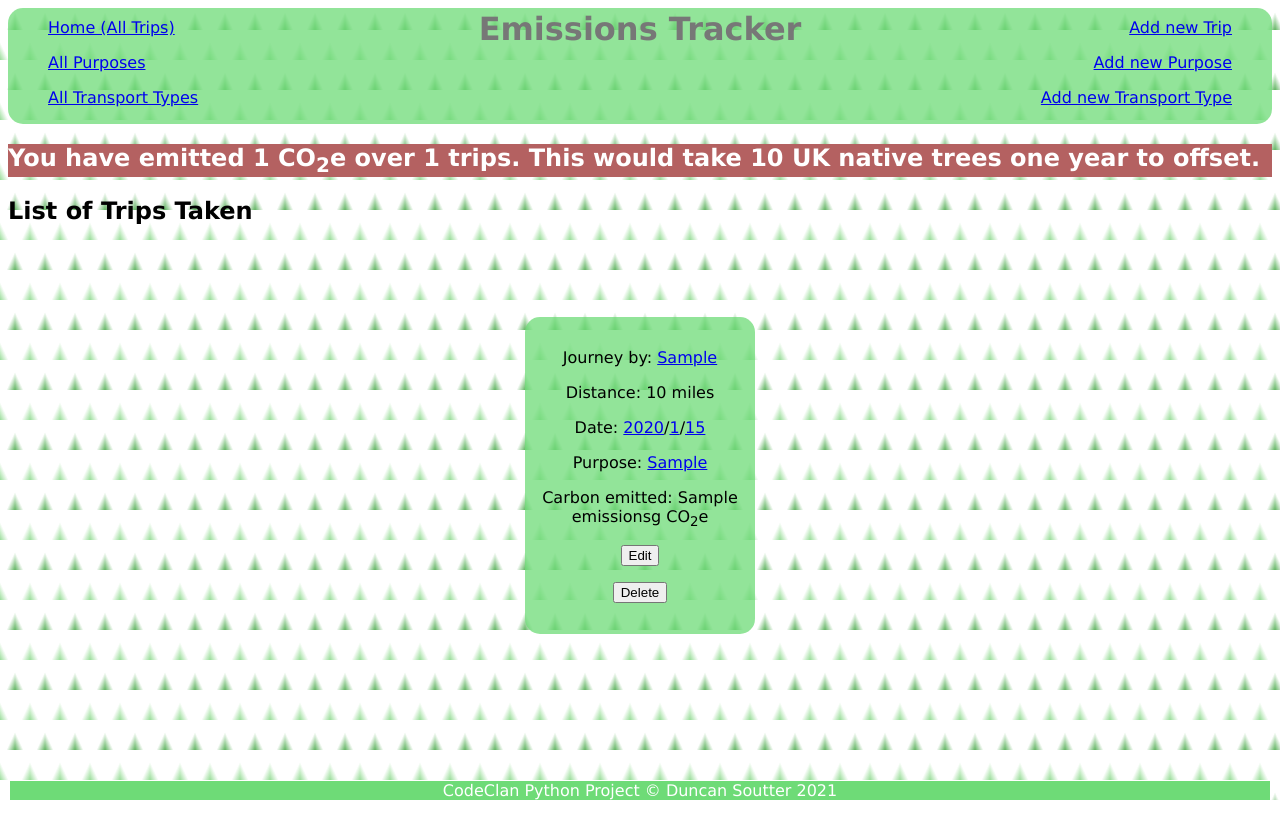
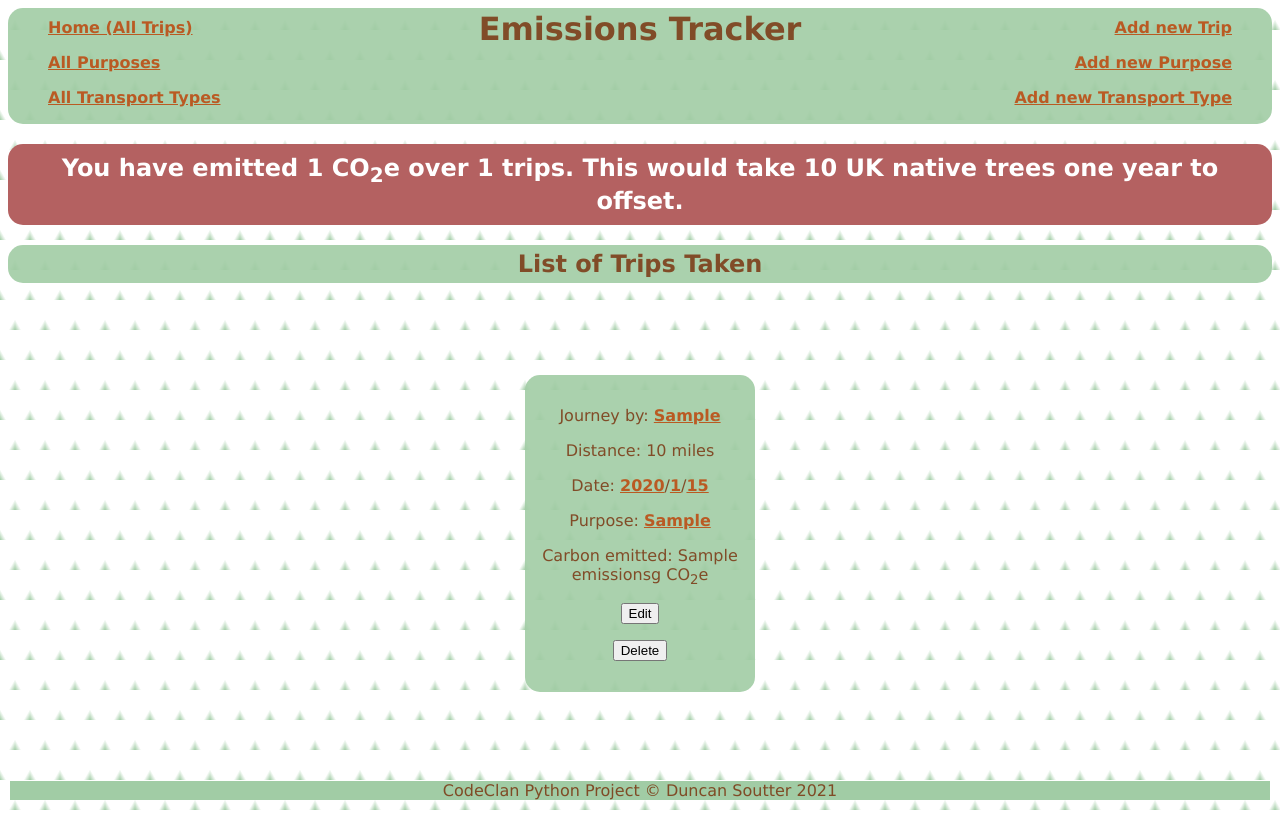
Before and after one commit to DSoutter/carbon_tracker_python_project, a Flask app: template project_files/templates/trips/index.html in a window 1280 px wide. Run offline with Flask 2, Linux system fonts and the light colour scheme; the template is opened without the code that fills it: most values are stand-ins (such as "Sample title", 1, 10 or a date in 2020).

Commit message:
added red bar

```diff
--- a/project_files/static/style.css
+++ b/project_files/static/style.css
@@ -1,10 +1,10 @@
 html {
     font-family:  'Lucida Sans', Arial, sans-serif;
     background:
-      linear-gradient(115deg, transparent 85%, rgb(153, 221, 153)) 0 0,
-      linear-gradient(245deg, transparent 85%, rgb(153, 221, 153)) 0 0,
-      linear-gradient(115deg, transparent 85%, rgb(97, 180, 97)) 15px -30px,
-      linear-gradient(245deg, transparent 85%, rgb(97, 180, 97)) 15px -30px,
+      linear-gradient(120deg, transparent 90%, rgb(161, 204, 165)) 0 0,
+      linear-gradient(240deg, transparent 90%, rgb(161, 204, 165)) 0 0,
+      linear-gradient(120deg, transparent 90%, rgb(161, 204, 165)) 15px -30px,
+      linear-gradient(240deg, transparent 90%, rgb(161, 204, 165)) 15px -30px,
       rgb(255, 255, 255);
     background-size: 30px 60px;
     height: 100%;
@@ -14,8 +14,8 @@ header {
     background-color: white;
 }
 #emissions-statement-good {
-    background-color:  rgba(110, 219, 119, 0.75) ;
-    color: rgb(119, 119, 119);
+    background-color:  rgba(161, 204, 165, 0.9)  ;
+    color: rgba(119, 42, 6, 0.80);
 }
 #emissions-statement-bad {
     background-color:  rgb(180, 97, 97);
@@ -23,22 +23,23 @@ header {
 }
 .carbon-statement {
     text-align: center;
-    padding: 10px
+    padding: 10px;
+    border-radius: 15px;
 }
-/* .centre-text {
-    font-family:  'Lucida Sans', Arial, sans-serif;
-    background:
-      linear-gradient(115deg, transparent 85%, rgb(153, 221, 153)) 0 0,
-      linear-gradient(245deg, transparent 85%, rgb(153, 221, 153)) 0 0,
-      linear-gradient(115deg, transparent 85%, rgb(97, 180, 97)) 15px -30px,
-      linear-gradient(245deg, transparent 85%, rgb(97, 180, 97)) 15px -30px,
-      rgb(255, 255, 255);
-    background-size: 30px 60px;
-} */
+
+.title-text {
+    left: 20px;
+    right: 20px;
+    padding: 5px;
+    text-align: center;
+    color: rgba(119, 42, 6, 0.80);
+    background-color:  rgba(161, 204, 165, 0.9)  ;
+    border-radius: 15px;
+}
 
 body > header {
-    color: rgb(119, 119, 119);
-    background-color:  rgba(110, 219, 119, 0.75) ;
+    color: rgba(119, 42, 6, 0.80);
+    background-color:  rgba(161, 204, 165, 0.9)  ;
     border-radius: 15px;
     text-align: center;
     padding-bottom: 1px;
@@ -74,13 +75,13 @@ body > header > ul{
 }
 
 .trips_flex >* {
-    background-color: rgba(110, 219, 119, 0.75) ;
+    background-color: rgba(161, 204, 165, 0.9) ;
     border-radius: 15px;
     width: 200px;
     margin: 5%;
     padding: 15px;
     text-align: center;
-
+    color: rgba(119, 42, 6, 0.80);
 }
 
 .centre-text {
@@ -94,7 +95,13 @@ body > header > ul{
     left: 10px;
     right: 10px;
     bottom: 0px;
-    background-color: rgba(110, 219, 119);
+    background-color: rgba(161, 204, 165) ;
     color: white;
     text-align: center;
+    color: rgba(119, 42, 6, 0.80);
+
 }
+a {
+    font-weight: bold;
+    color: rgba(190, 60, 0, 0.8);
+}
--- a/project_files/templates/base.html
+++ b/project_files/templates/base.html
@@ -28,7 +28,7 @@
     <h2 class = "carbon-statement" id = "emissions-statement-good">You have emitted
         {{total_carbon_emissions}} CO<sub>2</sub>e over {{count_of_trips}} trips. This would take {{amount_of_trees}} UK native trees one year to offset.</h2>
          {% else %}
-         <h2 id = "emissions-statement-bad">You have emitted
+         <h2 class = "carbon-statement" id = "emissions-statement-bad">You have emitted
         {{total_carbon_emissions}} CO<sub>2</sub>e over {{count_of_trips}} trips. This would take {{amount_of_trees}} UK native trees one year to offset.</h2>
         {% endif %}
 
--- a/project_files/templates/trips/index.html
+++ b/project_files/templates/trips/index.html
@@ -1,6 +1,6 @@
 {% extends "base.html" %}
 {% block content %}
-<h2>List of Trips Taken</h2>
+<h2 class="title-text">List of Trips Taken</h2>
 <div class = trips_flex>
 {% for trip in trips %}
 
```
